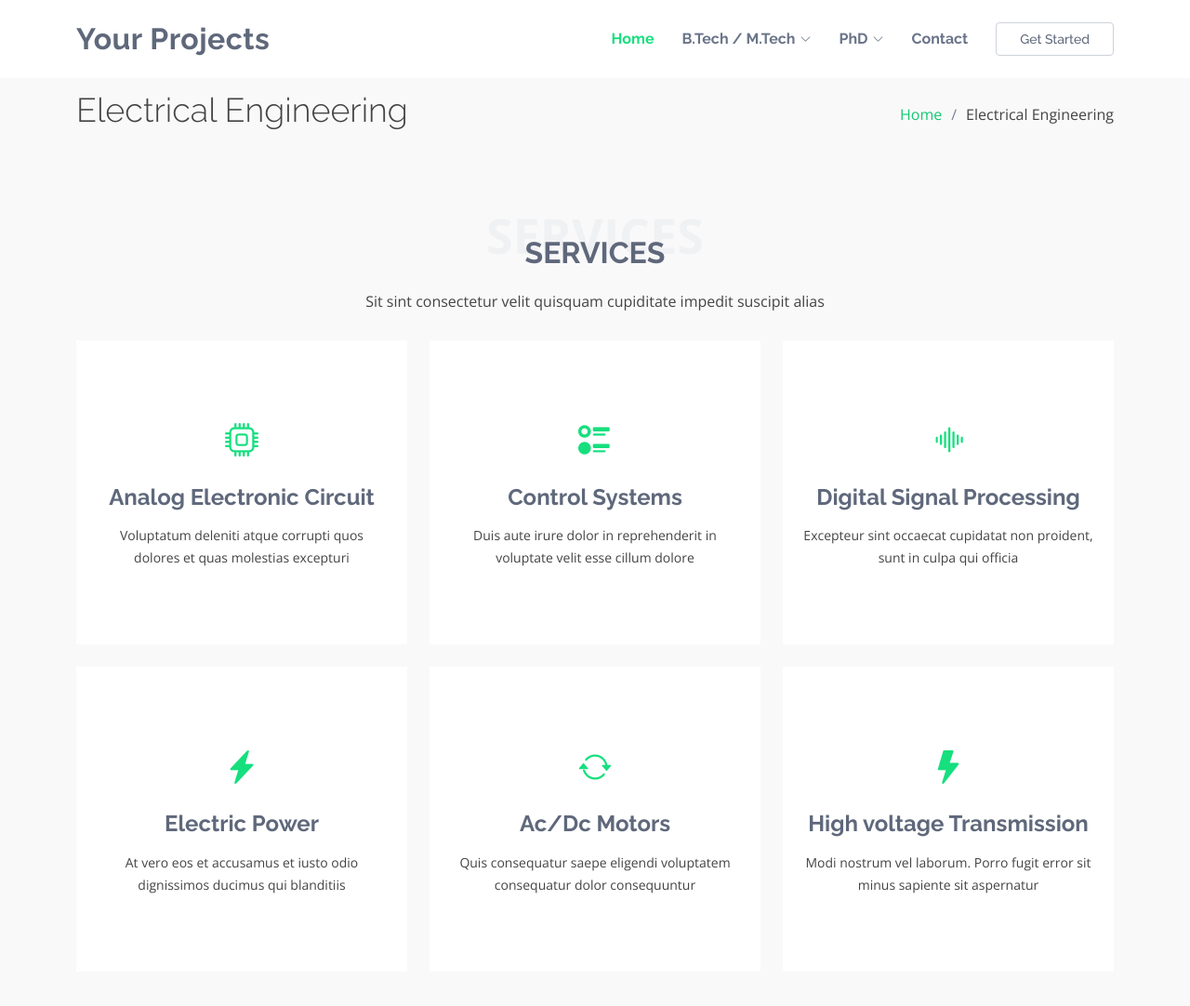
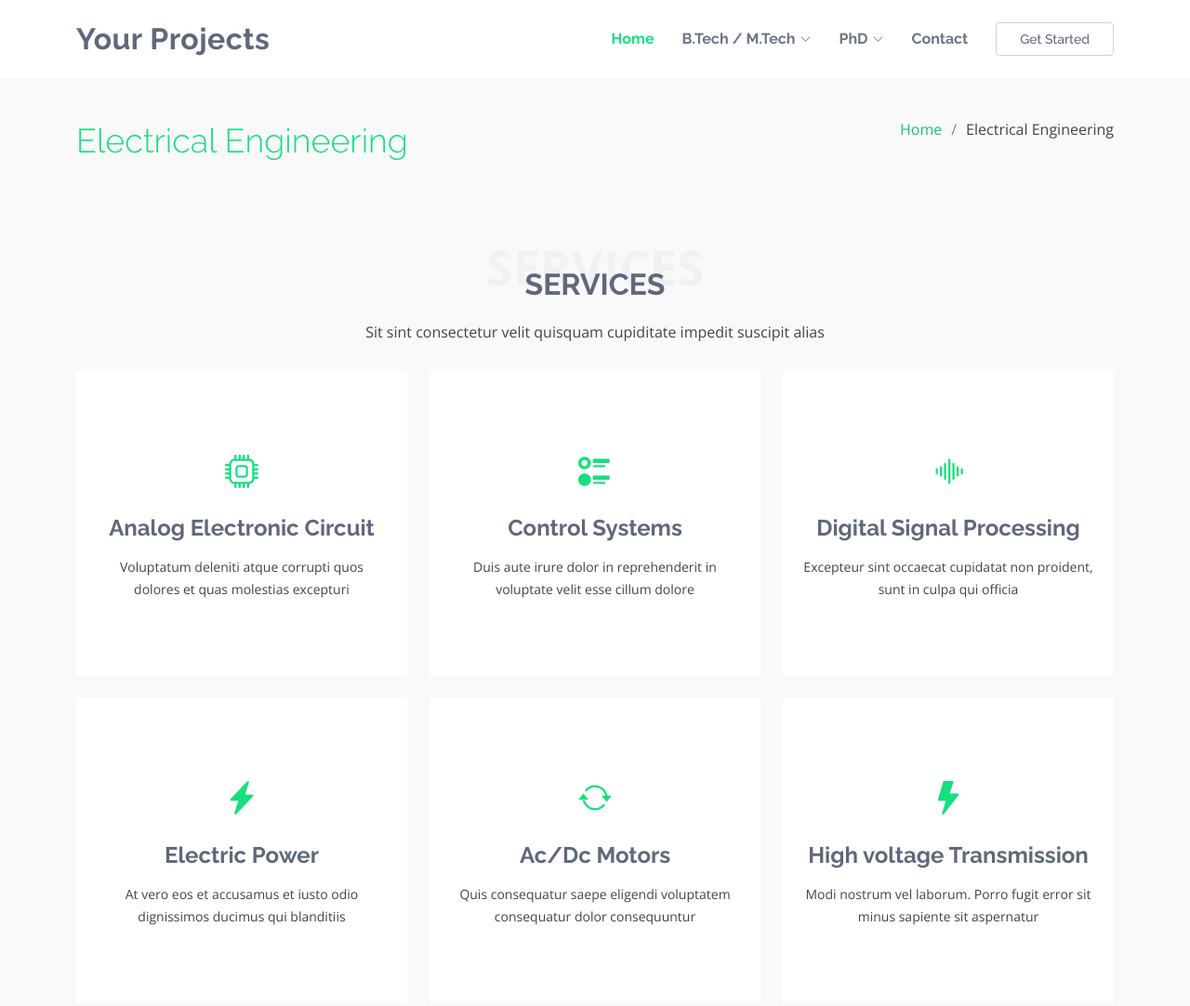
Before and after one commit to tanaymitkari1/project_website, a plain HTML site: page ele.html in a window 1280 px wide. Shown: the top 1082 px of the page at 93% size. Drawn offline with nearby package versions, Linux system fonts and the light colour scheme; a script that the page names is missing.

Commit message:
Update style.css

```diff
--- a/assets/css/style.css
+++ b/assets/css/style.css
@@ -1174,6 +1174,8 @@ section {
 .breadcrumbs h2 {
   font-size: 36px;
   font-weight: 300;
+  color: #16df7e;
+  margin-top: 3%;
 }
 
 .breadcrumbs ol {
```
